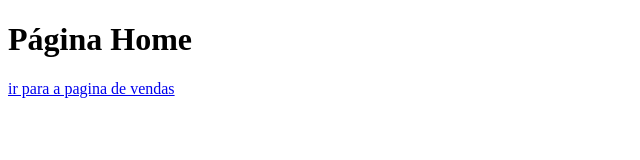
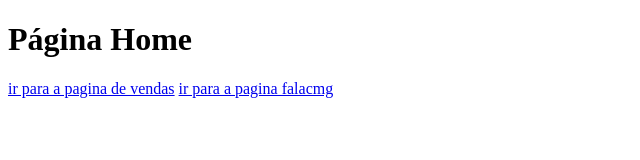
Before and after one commit to Sobrinho7/aulagithub, a plain HTML site: page index.html in a window 1280 px wide. Shown: the whole page, without its empty margins (0-640 px from the left). Drawn offline with Linux system fonts and the light colour scheme.

Commit message:
atualizacoes layout

```diff
--- a/index.html
+++ b/index.html
@@ -9,5 +9,6 @@
 <body>
     <h1> Página Home </h1>
     <a href="vendas.html">ir para a pagina de vendas</a>
+    <a href="fala.html">ir para a pagina falacmg</a>
 </body>
 </html>
```
Also changed, not shown: fala.html (+1 -0 lines).
